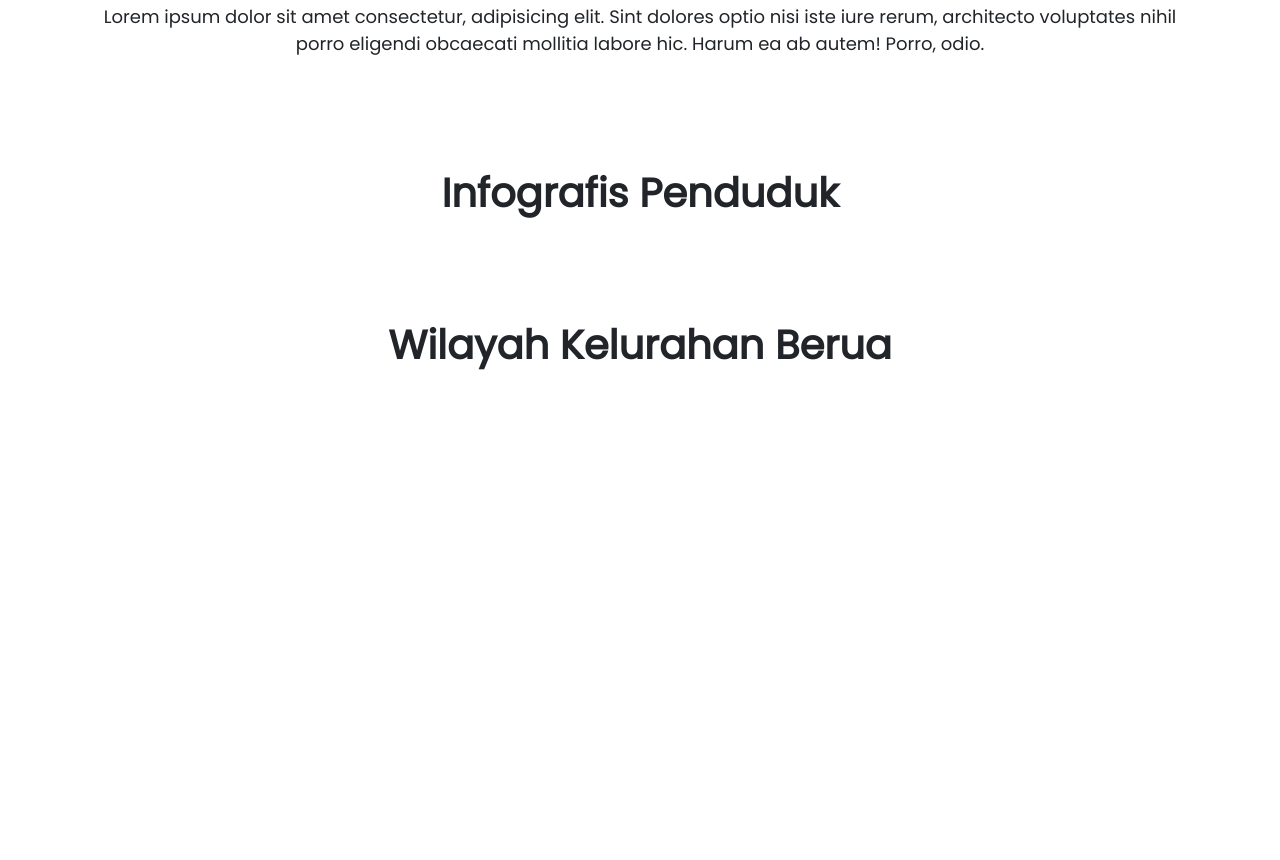
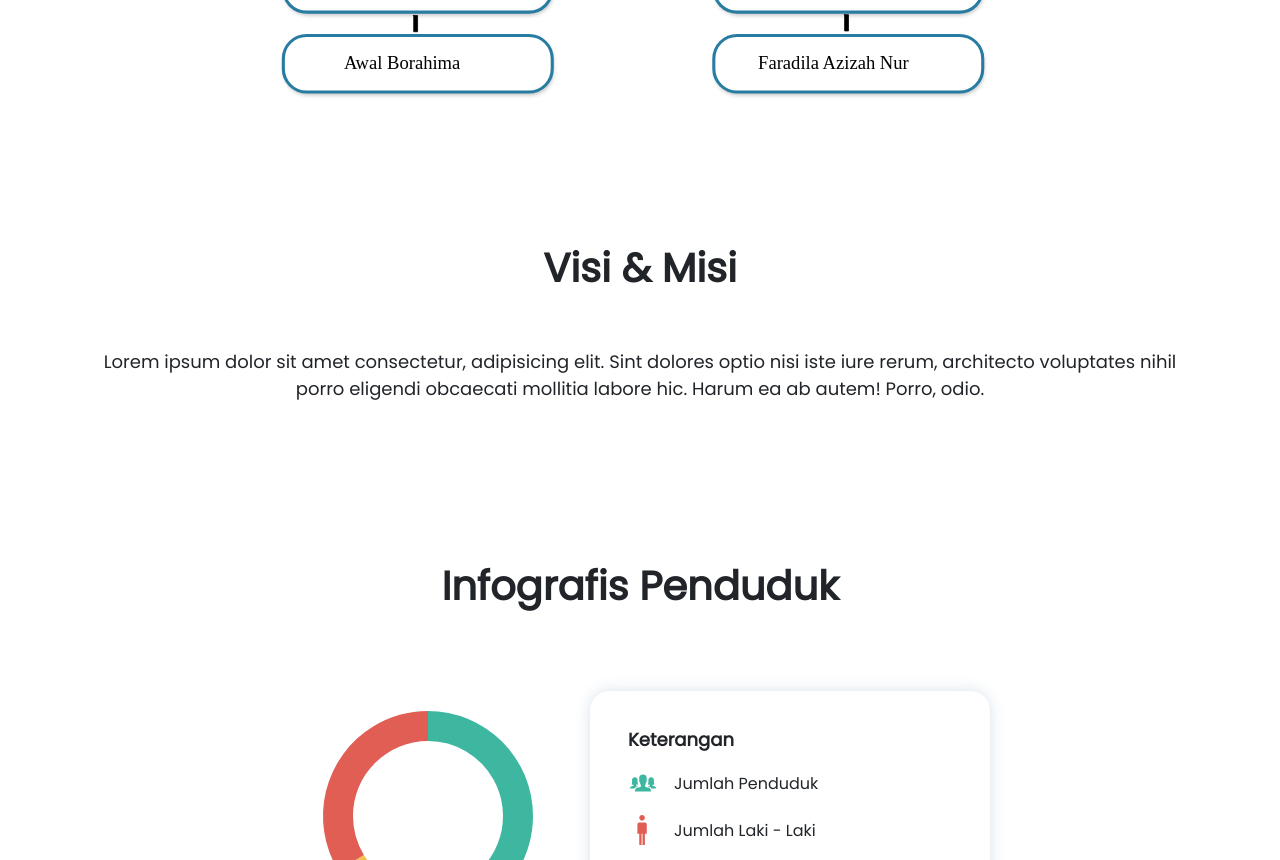
Before and after one commit to DwkLoki/profil-kelurahan-berua, a React (Create React App) app: page / in a window 1280 px wide. Shown: the part 1940-2800 px from the top of the page. Built offline with nearby package versions, Linux system fonts and the light colour scheme.

Commit message:
finished slicing content

```diff
--- a/package.json
+++ b/package.json
@@ -7,6 +7,7 @@
     "@testing-library/react": "^11.2.7",
     "@testing-library/user-event": "^12.8.3",
     "bootstrap": "^5.1.0",
+    "echarts-for-react": "^3.0.1",
     "node-sass": "4.14.1",
     "react": "^17.0.2",
     "react-dom": "^17.0.2",
--- a/src/assets/scss/general.scss
+++ b/src/assets/scss/general.scss
@@ -3,3 +3,14 @@
 .base {
     font-family: $primaryFont;
 }
+
+.f18 {
+    font-size: 18px;
+}
+
+.section-header {
+    font-weight: 900;
+    display: flex;
+    justify-content: center;
+    text-transform: capitalize;
+}
--- a/src/components/content/Content.jsx
+++ b/src/components/content/Content.jsx
@@ -1,6 +1,7 @@
 import "./content.scss";
 import kelurahanIcon from "../../assets/img/kelurahan-icon.svg";
 import strukturKel from "../../assets/img/struktur-organisasi.svg";
+import Infografis from "./Infografis";
 
 const Content = () => {
     return (
@@ -30,7 +31,7 @@ const Content = () => {
                 <div className="second-section-header">
                     <h1 className="section-header">sejarah</h1>
                 </div>
-                <div className="second-section-content f18">
+                <div className="second-section-content py-5 f18">
                     <p className="row" style={{textAlign: "justify"}} >
                         <div className="col-6">
                             Kelurahan Berua adalah salah satu kelurahan di Kecamatan Biringkanaya, Kota Makassar, Provinsi Sulawesi Selatan.
@@ -55,9 +56,9 @@ const Content = () => {
                 <div className="third-section-header">
                     <h1 className="section-header">struktur pemerintahan kelurahan</h1>
                 </div>
-                <div className="third-section-content">
+                <div className="third-section-content py-5">
                     <div className="third-section-img d-flex justify-content-center">
-                        <img src={strukturKel} alt="Struktur organisasi kelurahan" style={{maxWidth: "85%"}}/>
+                        <img src={strukturKel} alt="Struktur organisasi kelurahan" style={{maxWidth: "100%"}}/>
                     </div>
                 </div>
             </div>
@@ -66,7 +67,7 @@ const Content = () => {
                 <div className="fourth-section-header">
                     <h1 className="section-header">visi & misi</h1>
                 </div>
-                <div className="fourth-section-content f18">
+                <div className="fourth-section-content py-5 f18">
                     <p style={{textAlign: "center"}} >
                         Lorem ipsum dolor sit amet consectetur, adipisicing elit.
                         Sint dolores optio nisi iste iure rerum, architecto
@@ -80,11 +81,22 @@ const Content = () => {
                 <div className="fifth-section-header">
                     <h1 className="section-header">infografis penduduk</h1>
                 </div>
+                <div className="fifth-section-content d-flex justify-content-center py-5">
+                    <Infografis />
+                </div>
             </div>
 
             <div className="sixth-section py-5">
                 <div className="sixth-section-header">
                     <h1 className="section-header">wilayah kelurahan berua</h1>
+                </div>
+                <div className="sixth-section-content py-5 f18">
+                    <p style={{textAlign: "center"}} >
+                        Lorem ipsum dolor sit amet consectetur, adipisicing elit.
+                        Sint dolores optio nisi iste iure rerum, architecto
+                        voluptates nihil porro eligendi obcaecati mollitia labore hic.
+                        Harum ea ab autem! Porro, odio.
+                    </p>
                 </div>
             </div>
         </div>
--- /dev/null
+++ b/src/components/content/Infografis.jsx
@@ -0,0 +1,78 @@
+import "./infografis.scss";
+import ReactECharts from 'echarts-for-react';
+import { IoIosPeople } from "react-icons/io";
+import { ImMan, ImWoman } from "react-icons/im";
+
+const Infografis = () => {
+    const option = {
+        color: [
+            "#3EB7A1",
+            "#F4C14F",
+            "#E15E54"
+        ],
+        tooltip: {
+            trigger: 'item'
+        },
+        series: [
+            {
+                type: 'pie',
+                radius: ['50%', '70%'],
+                avoidLabelOverlap: false,
+                label: {
+                    show: false,
+                    position: 'center'
+                },
+                labelLine: {
+                    show: false
+                },
+                data: [
+                    {value: 835, name: 'Jumlah Penduduk'},
+                    {value: 484, name: 'Jumlah Perempuan'},
+                    {value: 670, name: 'Jumlah Laki - Laki'}
+                ]
+            }
+        ]
+    };
+
+    return (
+        <div className='infografis'>
+            <div className="row">
+                <div className="infografis-chart col-5">
+                    <ReactECharts
+                        option={option}
+                    />
+                </div>
+                <div className="col-7">
+                    <div className="card-infografis">
+                        <p className='card-infografis-heading'>Keterangan</p>
+                        <ul className='card-infografis-check'>
+                            <li><IoIosPeople
+                                className='card-infografis-check-item'
+                                color='#3EB7A1'
+                                size='30px'
+                                />
+                                    Jumlah Penduduk
+                            </li>
+                            <li><ImMan
+                                className='card-infografis-check-item'
+                                color='#E15E54'
+                                size='30px'
+                                />
+                                    Jumlah Laki - Laki
+                            </li>
+                            <li><ImWoman
+                                className='card-infografis-check-item'
+                                color='#F4C14F'
+                                size='30px'
+                                />
+                                    Jumlah Perempuan
+                            </li>
+                        </ul>
+                    </div>
+                </div>
+            </div>
+        </div>
+    )
+}
+
+export default Infografis
--- a/src/components/content/content.scss
+++ b/src/components/content/content.scss
@@ -1,12 +1,10 @@
 @import "../../assets/scss/variables";
 
-.section-header {
-    font-weight: 900;
-    display: flex;
-    justify-content: center;
-    text-transform: capitalize;
+.content {
+    .first-section {}
+    .second-section {}
+    .third-section {}
+    .fourth-section {}
+    .fifth-section {}
+    .sixth-section {}
 }
-
-.f18 {
-    font-size: 18px;
-}
--- /dev/null
+++ b/src/components/content/infografis.scss
@@ -0,0 +1,38 @@
+.infografis {
+    .row {
+        display: flex;
+        align-items: center;
+
+        .infografis-chart {
+            width: 300px;
+            padding: 0px;
+        }
+
+        .card-infografis {
+            box-shadow: 0px 0px 15px rgba(64, 109, 162, 0.2);
+            border-radius: 20px;
+            width: 400px;
+            height: 250px;
+            padding: 35px 38px;
+            text-align: left;
+
+            .card-infografis-heading {
+                font-size: 18px;
+                font-weight: 600;
+                margin-bottom: 8px;
+            }
+
+            .card-infografis-check {
+                list-style-type: none;
+                padding-left: 0px;
+                font-size: 16px;
+
+                .card-infografis-check-item {
+                    margin-right: 16px;
+                    margin-top: 7px;
+                    margin-bottom: 10px;
+                }
+            }
+        }
+    }
+}
```
Also changed, not shown: 1 other file (tests, documents, lock files or other folders).
